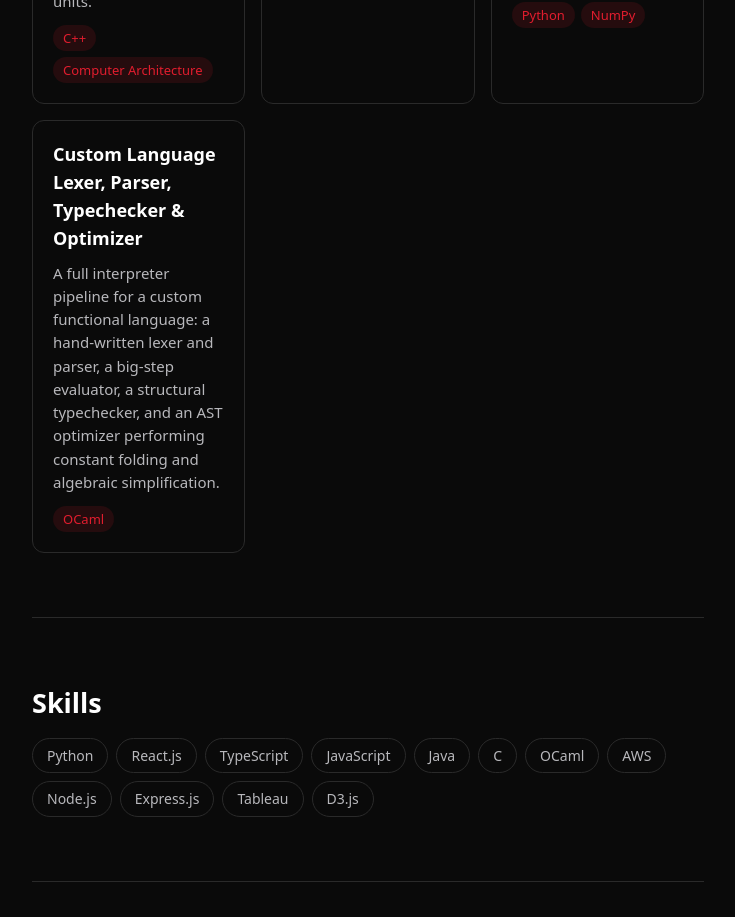
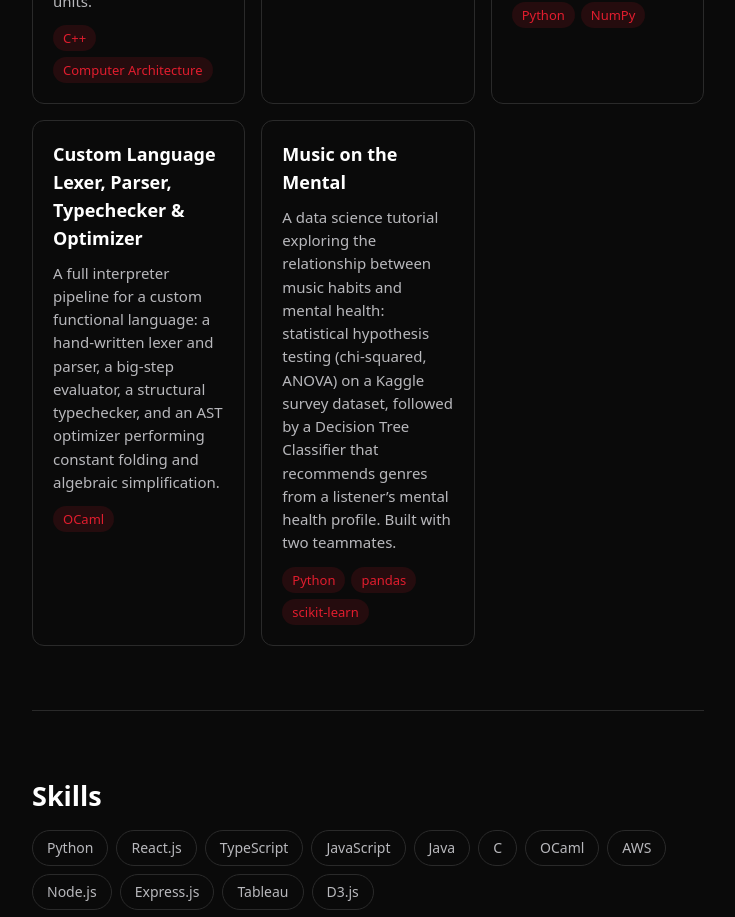
Before and after one commit to ehay4/personal-website, a React (Vite) app: page / in a window 1280 px wide. Shown: the part 2120-3037 px from the top of the page, without its empty margins (272-1007 px from the left). Built offline with nearby package versions, Linux system fonts and the light colour scheme.

Commit message:
Add Music on the Mental data science project with real GitHub link

```diff
--- a/src/components/Projects.jsx
+++ b/src/components/Projects.jsx
@@ -26,6 +26,13 @@ const projects = [
       'A full interpreter pipeline for a custom functional language: a hand-written lexer and parser, a big-step evaluator, a structural typechecker, and an AST optimizer performing constant folding and algebraic simplification.',
     tags: ['OCaml'],
     link: '',
+  },
+  {
+    title: 'Music on the Mental',
+    description:
+      'A data science tutorial exploring the relationship between music habits and mental health: statistical hypothesis testing (chi-squared, ANOVA) on a Kaggle survey dataset, followed by a Decision Tree Classifier that recommends genres from a listener’s mental health profile. Built with two teammates.',
+    tags: ['Python', 'pandas', 'scikit-learn'],
+    link: 'https://github.com/eyalarkin/cmsc320-final',
   },
 ]
 
```
